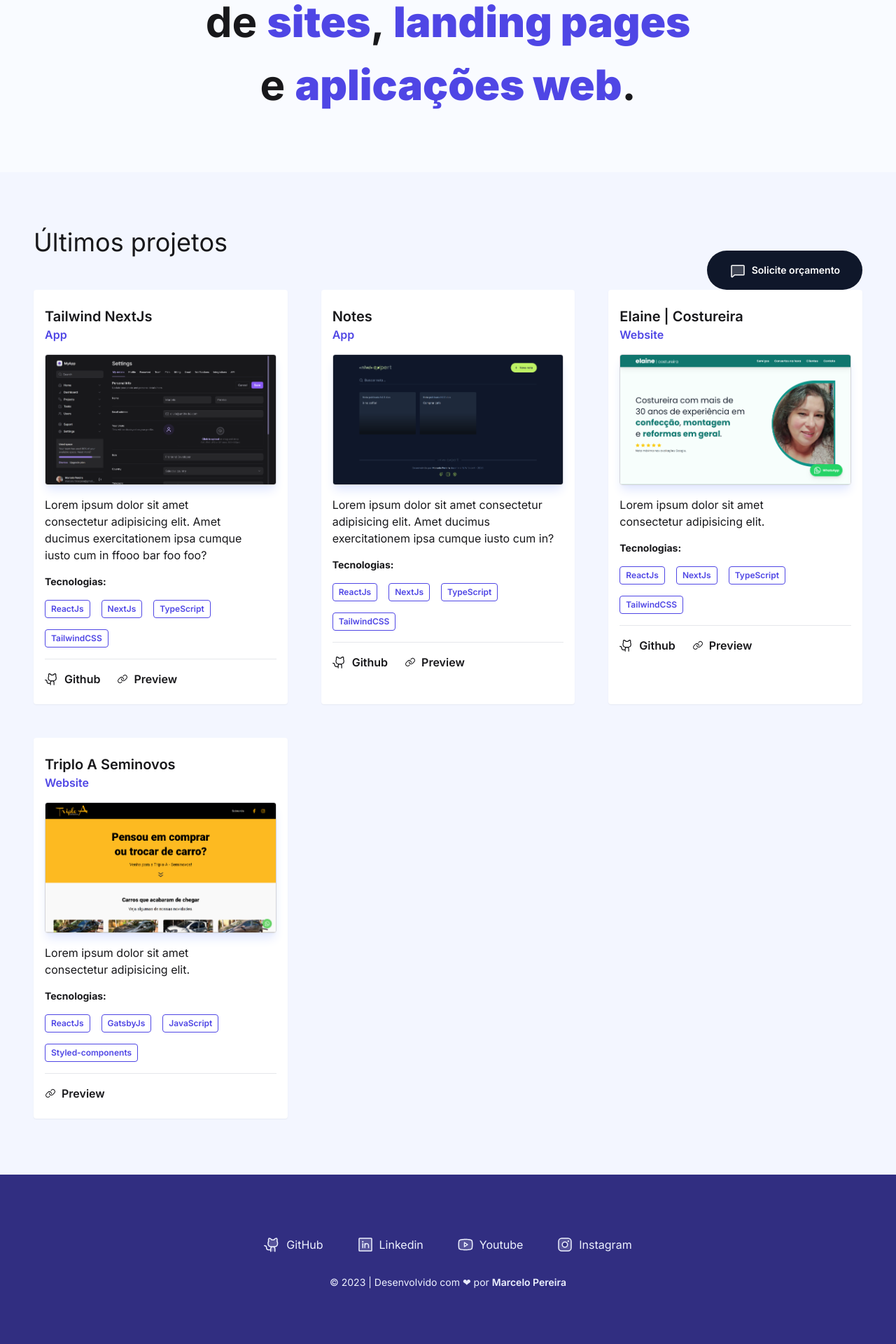
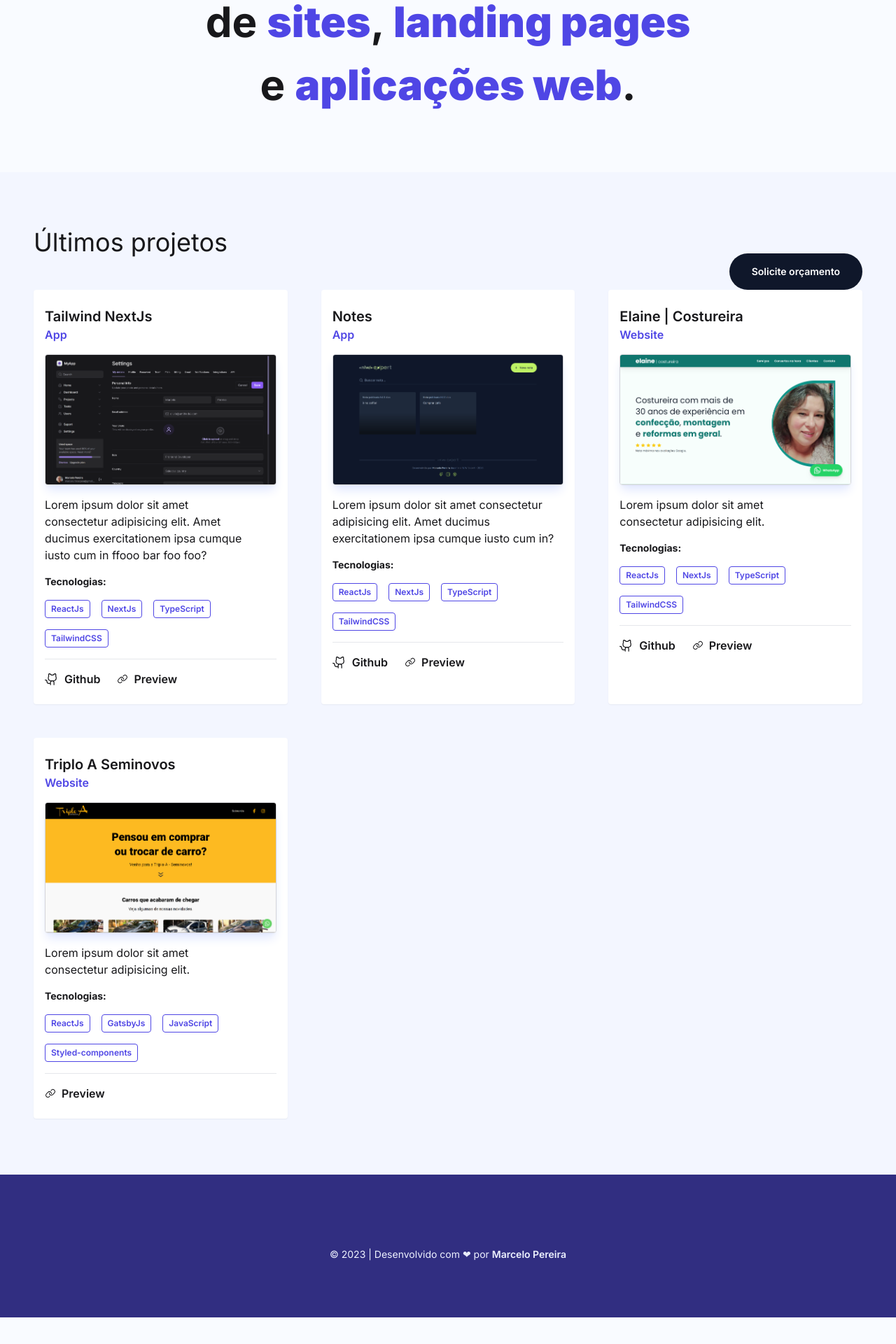
Before and after one commit to marcelopoars/marcelo-pereira-website, a Next.js app: page / in a window 1280 px wide. Shown: the part 338-2258 px from the top of the page at 70% size. After the commit the page ends 2220 px from the top, so only its background shows below. Built offline with nearby package versions, Linux system fonts and the light colour scheme.

Commit message:
chore: fiz deploy error

```diff
--- a/src/app/components/Footer/Footer.tsx
+++ b/src/app/components/Footer/Footer.tsx
@@ -8,7 +8,7 @@ export function Footer() {
   return (
     <footer className="bg-indigo-900 text-indigo-50 px-6 py-12 space-y-6 lg:px-12 lg:py-20">
       <div className="max-w-7xl mx-auto flex justify-center">
-        <SocialLinks />
+        {/* <SocialLinks /> */}
       </div>
 
       <div className="max-w-7xl mx-auto">
@@ -39,7 +39,8 @@ export function Footer() {
           "lg:flex items-center gap-2"
         )}
       >
-        <Chat weight="duotone" className="size-6" />  Solicite orçamento
+        {/* <Chat weight="duotone" className="size-6" /> */}
+        Solicite orçamento
       </a>
     </footer>
   );
```
